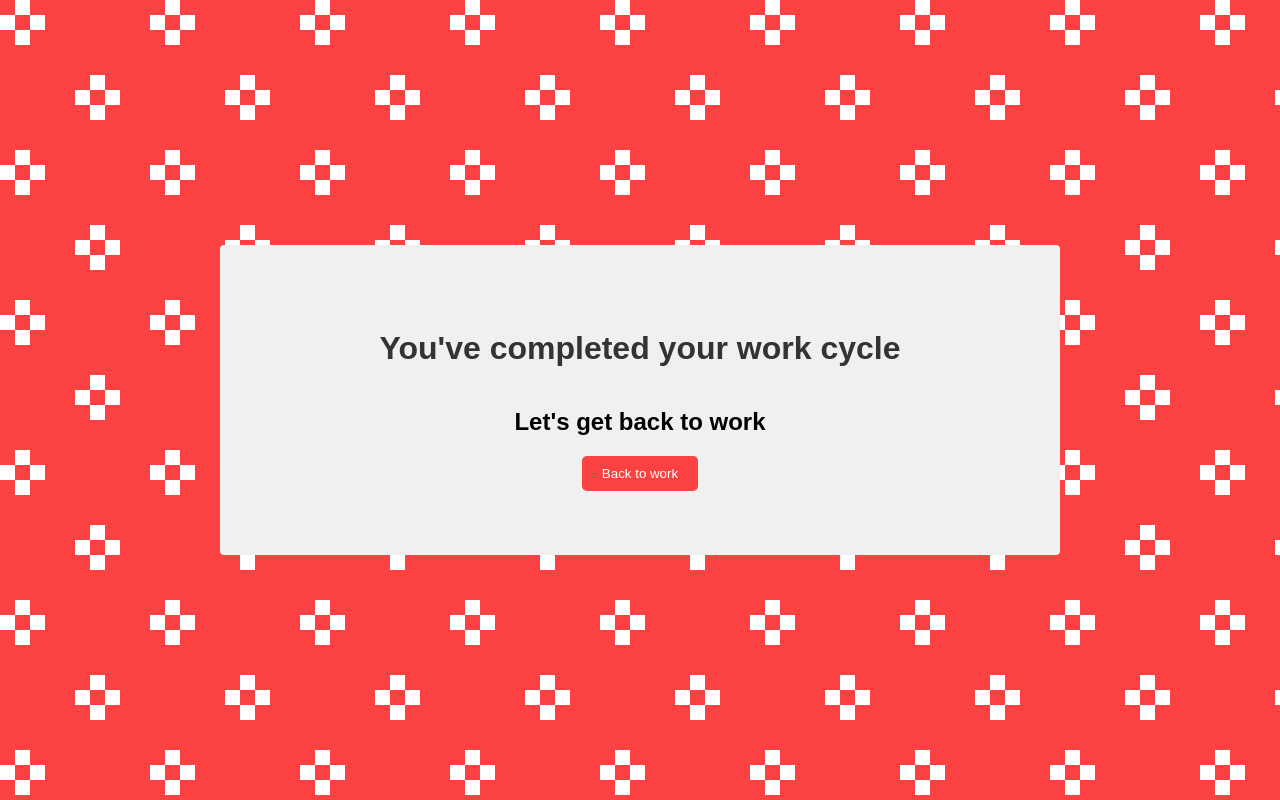
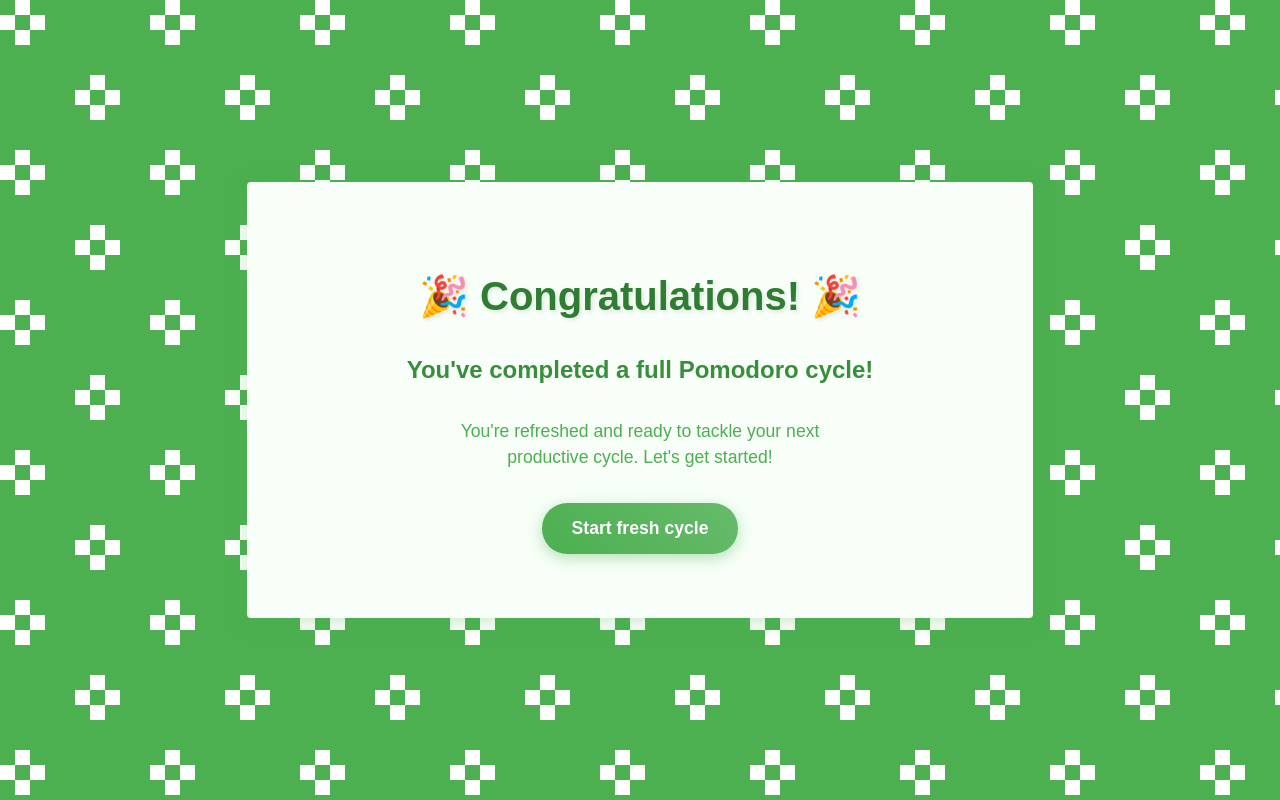
Before and after one commit to erandakarachchi/pomotime, a website built with webpack: page src/pages/large-break/large-break.html in a window 1280 px wide. Built offline with nearby package versions, Linux system fonts and the light colour scheme.

Commit message:
Refactor styles for break, complete, and large-break pages to enhance UI consistency and improve user experience

```diff
--- a/src/pages/large-break/large-break.html
+++ b/src/pages/large-break/large-break.html
@@ -8,7 +8,7 @@
     <style>
       html {
         --s: 30px; /* the size */
-        --c1: #fb4141;
+        --c1: #4CAF50; /* Changed to green for success */
         --c2: #ffffff;
 
         background: conic-gradient(at 60% 60%, var(--c1) 75%, #0000 0) 0 0 /
@@ -27,30 +27,59 @@
         flex-direction: column;
         align-items: center;
         justify-content: center;
-        background-color: #f0f0f0;
+        background-color: #f8fff8; /* Light green background */
         font-family: Arial, sans-serif;
         padding: 4rem 10rem;
         border-radius: 4px;
+        text-align: center;
+        box-shadow: 0 4px 20px rgba(76, 175, 80, 0.3); /* Green glow */
       }
 
       h1 {
-        font-size: 2rem;
-        color: #333;
+        font-size: 2.5rem;
+        color: #2E7D32; /* Dark green */
+        margin-bottom: 1rem;
+        text-shadow: 2px 2px 4px rgba(0,0,0,0.1);
+      }
+
+      h2 {
+        font-size: 1.5rem;
+        color: #388E3C;
+        margin-bottom: 1rem;
+      }
+
+      p {
+        font-size: 1.1rem;
+        color: #4CAF50;
+        margin-bottom: 2rem;
+        max-width: 400px;
+        line-height: 1.5;
       }
 
       button {
-        background-color: #fb4141;
+        background: linear-gradient(45deg, #4CAF50, #66BB6A);
         color: white;
-        padding: 10px 20px;
+        padding: 15px 30px;
         border: none;
-        border-radius: 5px;
+        border-radius: 25px;
         cursor: pointer;
+        font-size: 1.1rem;
+        font-weight: bold;
+        transition: all 0.3s ease;
+        box-shadow: 0 4px 15px rgba(76, 175, 80, 0.4);
+      }
+
+      button:hover {
+        background: linear-gradient(45deg, #45a049, #5cb85c);
+        transform: translateY(-2px);
+        box-shadow: 0 6px 20px rgba(76, 175, 80, 0.6);
       }
     </style>
   </head>
   <body>
-    <h1>You've completed your work cycle</h1>
-    <h2>Let's get back to work</h2>
-    <button id="startLongBreak">Back to work</button>
+    <h1>🎉 Congratulations! 🎉</h1>
+    <h2>You've completed a full Pomodoro cycle!</h2>
+    <p>You're refreshed and ready to tackle your next productive cycle. Let's get started!</p>
+    <button id="startLongBreak">Start fresh cycle</button>
   </body>
 </html>
```
Also changed, not shown: src/pages/break/break.html (+35 -7 lines), src/pages/complete/complete.html (+35 -7 lines).
